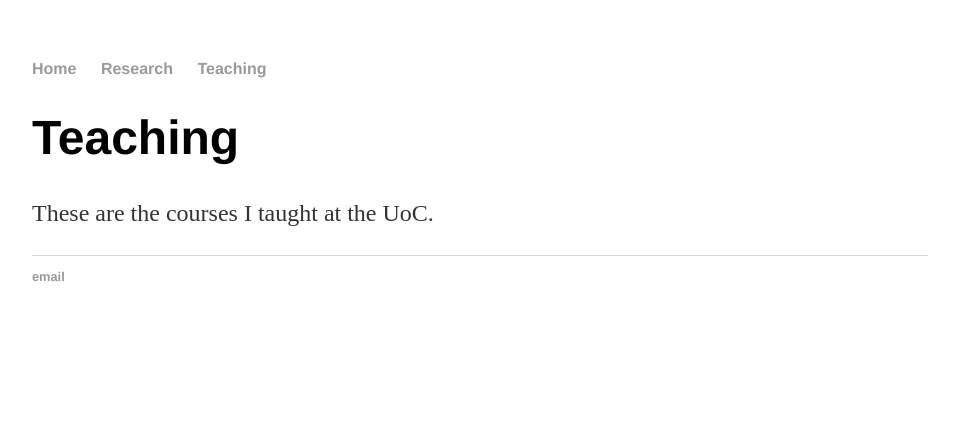
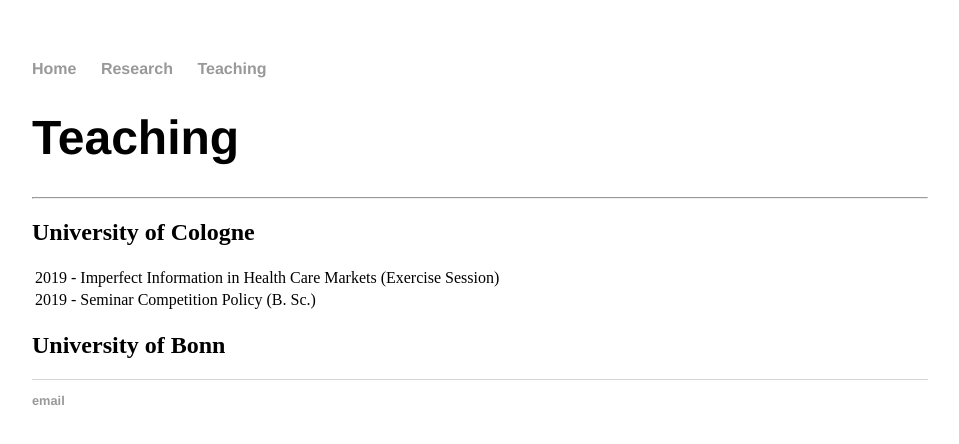
Before and after one commit to mariusgramb/mariusgramb.github.io, a Jekyll site: the page built from teaching.html, in a window 1280 px wide. Shown: the top 444 px of the page, without its empty margins (160-1119 px from the left). Built offline with Jekyll 4.4.1, drawn with Linux system fonts in a browser that asks for light colours.

Commit message:
Update teaching.html

```diff
--- a/teaching.html
+++ b/teaching.html
@@ -4,5 +4,17 @@ title: Teaching
 ---
     		<div class="blurb">
         		<h1>Teaching </h1>
-				<p>These are the courses I taught at the UoC.</p>
+			<hr/>
+			<h2>University of Cologne </h2>
+			<table>
+				<tr>
+					<td>2019 - </td>
+					<td>Imperfect Information in Health Care Markets (Exercise Session) </td>
+				</tr>
+				<tr>
+					<td>2019 - </td>
+					<td> Seminar Competition Policy (B. Sc.) </td>
+				</tr>
+			</table>
+			<h2>University of Bonn </h2>
     		</div><!-- /.blurb -->
```
